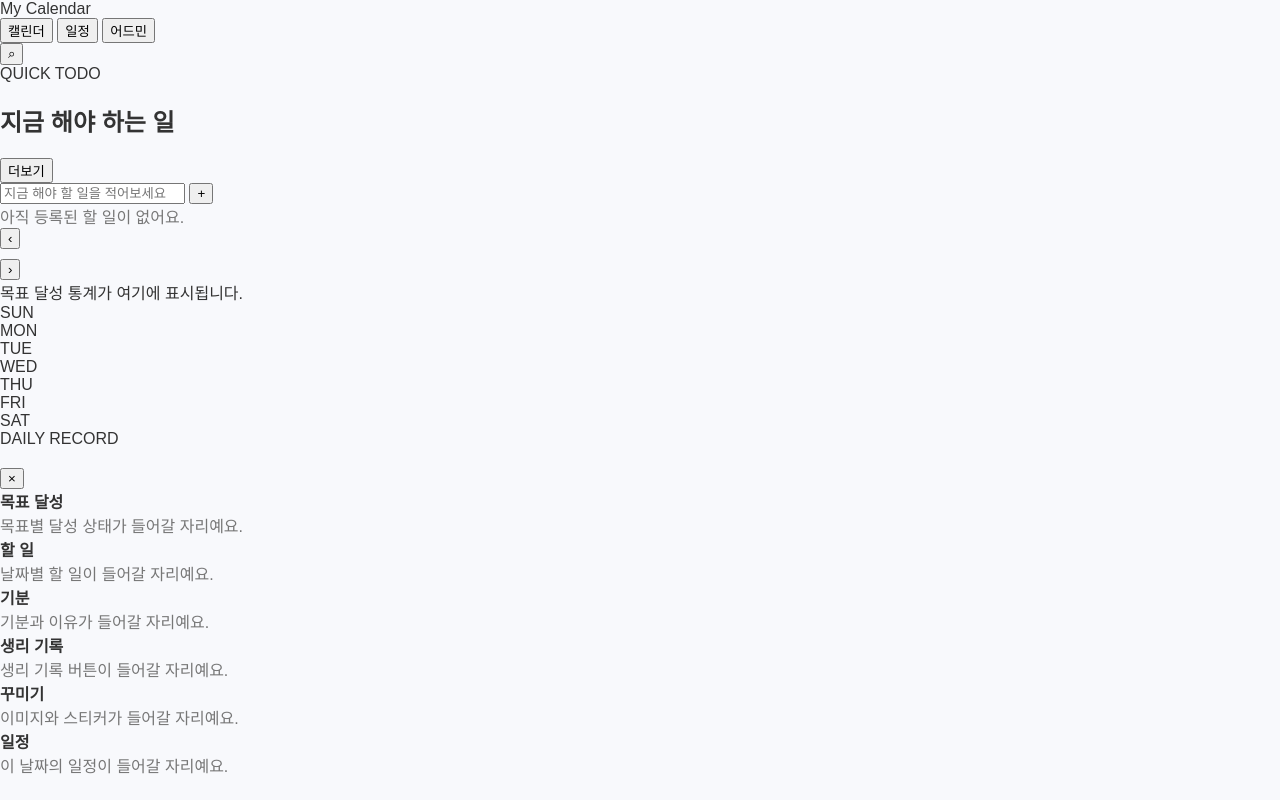
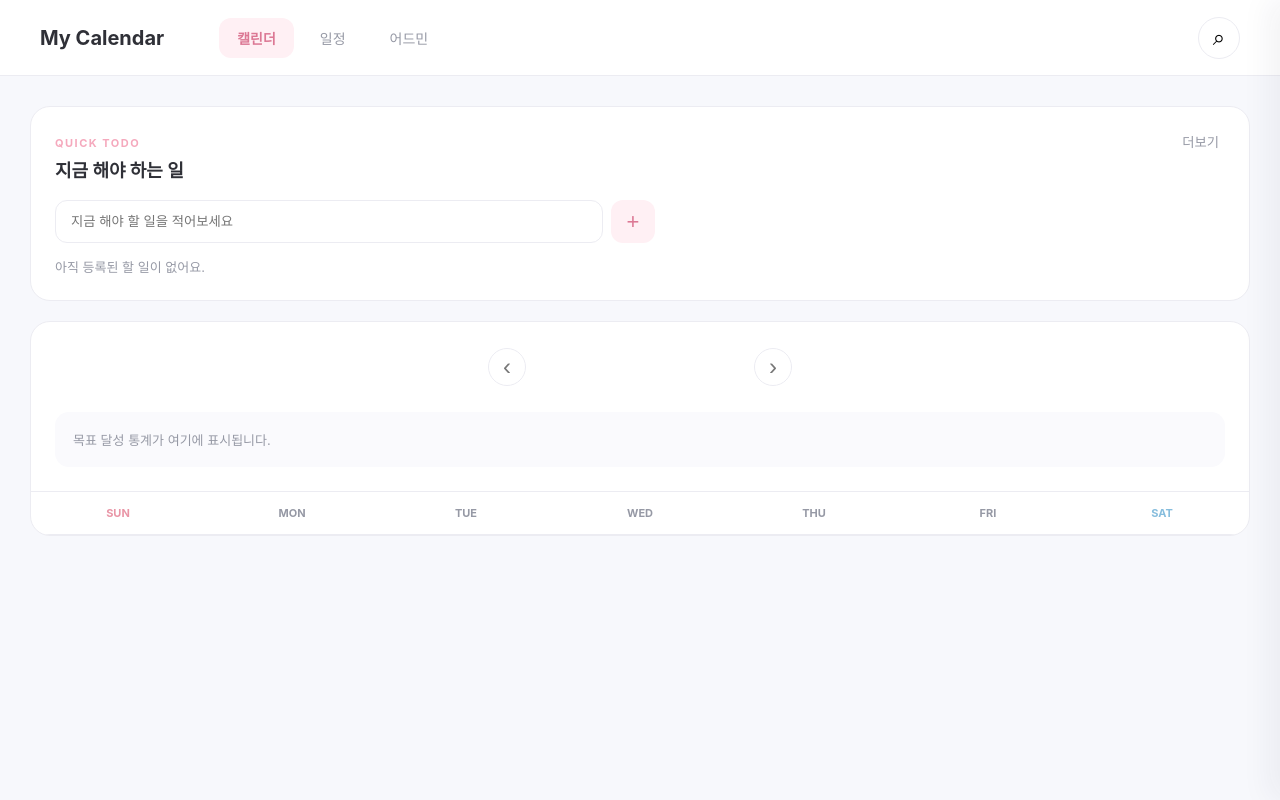
Before and after one commit to elingne/eling-calendar, a plain HTML site: page index.html in a window 1280 px wide. Drawn offline with nearby package versions, Linux system fonts and the light colour scheme.

Commit message:
Update style.css

```diff
--- a/style.css
+++ b/style.css
@@ -1,27 +1,490 @@
 * {
   box-sizing: border-box;
+}
+
+:root {
+  --background: #f7f8fc;
+  --card: #ffffff;
+
+  --text: #2f3037;
+  --subtext: #9699a5;
+
+  --line: #ececf2;
+
+  --pink: #f5a9bd;
+  --pink-light: #fff0f4;
+
+  --blue: #a8d8ef;
+  --blue-light: #eef8fd;
+
+  --radius: 20px;
 }
 
 body {
   margin: 0;
   min-height: 100vh;
-  font-family: Arial, sans-serif;
-  background: #f8f9fc;
-  color: #333;
+
+  font-family:
+    Pretendard,
+    -apple-system,
+    BlinkMacSystemFont,
+    "Segoe UI",
+    sans-serif;
+
+  background: var(--background);
+  color: var(--text);
 }
 
-#app {
-  width: 100%;
-  min-height: 100vh;
-  padding: 40px;
+
+/* =========================
+   HEADER
+========================= */
+
+.header {
+  height: 76px;
+
+  padding: 0 40px;
+
+  display: flex;
+  align-items: center;
+
+  background: white;
+  border-bottom: 1px solid var(--line);
 }
 
-h1 {
-  margin: 0 0 10px;
-  font-size: 28px;
+.logo {
+  font-size: 20px;
+  font-weight: 700;
+
+  margin-right: 55px;
 }
 
-p {
+.nav {
+  display: flex;
+  gap: 8px;
+}
+
+.nav-button {
+  padding: 10px 18px;
+
+  border: 0;
+  border-radius: 12px;
+
+  background: transparent;
+
+  color: var(--subtext);
+
+  font-size: 14px;
+
+  cursor: pointer;
+}
+
+.nav-button.active {
+  background: var(--pink-light);
+  color: #dc7894;
+
+  font-weight: 600;
+}
+
+.search-button {
+  margin-left: auto;
+
+  width: 42px;
+  height: 42px;
+
+  border: 1px solid var(--line);
+  border-radius: 50%;
+
+  background: white;
+
+  font-size: 22px;
+
+  cursor: pointer;
+}
+
+
+/* =========================
+   MAIN
+========================= */
+
+.main {
+  width: min(1400px, calc(100% - 60px));
+
+  margin: 30px auto 70px;
+}
+
+
+/* =========================
+   QUICK TODO
+========================= */
+
+.quick-todo-card {
+  background: white;
+
+  padding: 24px;
+
+  border: 1px solid var(--line);
+  border-radius: var(--radius);
+
+  margin-bottom: 20px;
+}
+
+.section-title-row {
+  display: flex;
+  justify-content: space-between;
+  align-items: flex-start;
+}
+
+.section-label {
+  color: var(--pink);
+
+  font-size: 11px;
+  font-weight: 700;
+
+  letter-spacing: 1.5px;
+}
+
+.section-title-row h2 {
+  margin: 5px 0 18px;
+
+  font-size: 18px;
+}
+
+.more-button {
+  border: 0;
+  background: transparent;
+
+  color: var(--subtext);
+
+  cursor: pointer;
+}
+
+.quick-input-row {
+  display: flex;
+
+  max-width: 600px;
+
+  gap: 8px;
+}
+
+.quick-input-row input {
+  flex: 1;
+
+  padding: 13px 15px;
+
+  border: 1px solid var(--line);
+  border-radius: 12px;
+
+  outline: none;
+}
+
+.quick-input-row input:focus {
+  border-color: var(--pink);
+}
+
+.quick-input-row button {
+  width: 44px;
+
+  border: 0;
+  border-radius: 12px;
+
+  background: var(--pink-light);
+  color: #dc7894;
+
+  font-size: 22px;
+
+  cursor: pointer;
+}
+
+.quick-todo-list {
+  margin-top: 14px;
+}
+
+.empty-text {
   margin: 0;
+
+  color: var(--subtext);
+  font-size: 13px;
+}
+
+
+/* =========================
+   CALENDAR
+========================= */
+
+.calendar-card {
+  overflow: hidden;
+
+  background: white;
+
+  border: 1px solid var(--line);
+  border-radius: var(--radius);
+}
+
+.calendar-header {
+  height: 90px;
+
+  display: flex;
+  align-items: center;
+  justify-content: center;
+
+  gap: 24px;
+}
+
+.calendar-header h1 {
+  min-width: 180px;
+
+  margin: 0;
+
+  text-align: center;
+
+  font-size: 24px;
+}
+
+.month-button {
+  width: 38px;
+  height: 38px;
+
+  border: 1px solid var(--line);
+  border-radius: 50%;
+
+  background: white;
+
+  font-size: 24px;
   color: #777;
+
+  cursor: pointer;
 }
+
+.month-button:hover {
+  background: var(--pink-light);
+}
+
+
+/* 목표 통계 임시 영역 */
+
+.goal-summary-placeholder {
+  margin: 0 24px 24px;
+  padding: 18px;
+
+  border-radius: 14px;
+
+  background: #fafafd;
+
+  color: var(--subtext);
+
+  font-size: 13px;
+}
+
+
+/* 요일 */
+
+.weekdays {
+  display: grid;
+  grid-template-columns: repeat(7, 1fr);
+
+  border-top: 1px solid var(--line);
+  border-bottom: 1px solid var(--line);
+}
+
+.weekdays div {
+  padding: 14px;
+
+  text-align: center;
+
+  color: var(--subtext);
+
+  font-size: 11px;
+  font-weight: 700;
+}
+
+.weekdays .sunday {
+  color: #e995a6;
+}
+
+.weekdays .saturday {
+  color: #86bddd;
+}
+
+
+/* 날짜 */
+
+.calendar-grid {
+  display: grid;
+  grid-template-columns: repeat(7, 1fr);
+}
+
+.calendar-day {
+  position: relative;
+
+  min-height: 145px;
+
+  padding: 13px;
+
+  border-right: 1px solid var(--line);
+  border-bottom: 1px solid var(--line);
+
+  cursor: pointer;
+
+  transition: background 0.15s ease;
+}
+
+.calendar-day:nth-child(7n) {
+  border-right: 0;
+}
+
+.calendar-day:hover {
+  background: #fffafb;
+}
+
+.calendar-day.other-month {
+  background: #fafafd;
+  color: #c9cbd3;
+}
+
+.day-number {
+  display: flex;
+  align-items: center;
+  justify-content: center;
+
+  width: 28px;
+  height: 28px;
+
+  border-radius: 50%;
+
+  font-size: 13px;
+}
+
+.calendar-day.today .day-number {
+  background: var(--pink);
+  color: white;
+
+  font-weight: 700;
+}
+
+.calendar-day.sunday:not(.other-month) .day-number {
+  color: #df8298;
+}
+
+.calendar-day.saturday:not(.other-month) .day-number {
+  color: #71afd1;
+}
+
+
+/* =========================
+   DAY PANEL
+========================= */
+
+.day-panel {
+  position: fixed;
+
+  z-index: 100;
+
+  top: 0;
+  right: 0;
+
+  width: min(440px, 100%);
+  height: 100vh;
+
+  padding: 28px;
+
+  background: white;
+
+  border-left: 1px solid var(--line);
+
+  box-shadow: -10px 0 30px rgba(40, 40, 60, 0.06);
+
+  transform: translateX(100%);
+
+  transition: transform 0.25s ease;
+
+  overflow-y: auto;
+}
+
+.day-panel.open {
+  transform: translateX(0);
+}
+
+.day-panel-header {
+  display: flex;
+  align-items: flex-start;
+  justify-content: space-between;
+
+  margin-bottom: 30px;
+}
+
+.day-panel-header h2 {
+  margin: 5px 0 0;
+
+  font-size: 22px;
+}
+
+.close-button {
+  width: 38px;
+  height: 38px;
+
+  border: 0;
+  border-radius: 50%;
+
+  background: #f6f6f9;
+
+  font-size: 22px;
+
+  cursor: pointer;
+}
+
+.day-panel-content {
+  display: flex;
+  flex-direction: column;
+
+  gap: 12px;
+}
+
+.panel-placeholder {
+  padding: 18px;
+
+  border: 1px solid var(--line);
+  border-radius: 15px;
+}
+
+.panel-placeholder strong {
+  font-size: 14px;
+}
+
+.panel-placeholder p {
+  margin: 8px 0 0;
+
+  color: var(--subtext);
+
+  font-size: 12px;
+}
+
+
+/* =========================
+   MOBILE
+========================= */
+
+@media (max-width: 700px) {
+
+  .header {
+    padding: 0 18px;
+  }
+
+  .logo {
+    margin-right: 20px;
+  }
+
+  .nav-button {
+    padding: 8px 10px;
+  }
+
+  .main {
+    width: calc(100% - 24px);
+  }
+
+  .calendar-day {
+    min-height: 90px;
+    padding: 7px;
+  }
+
+}
```
